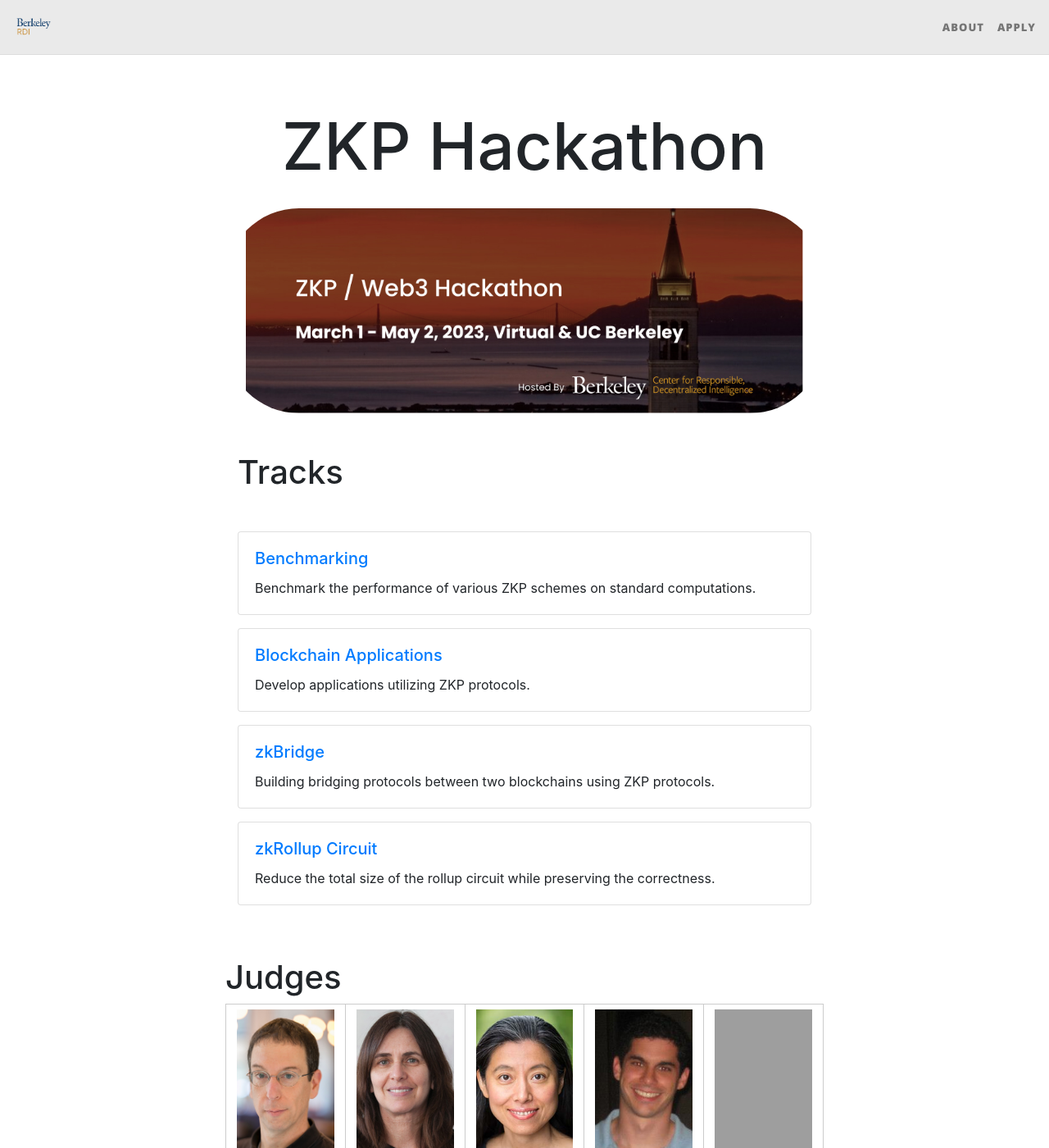
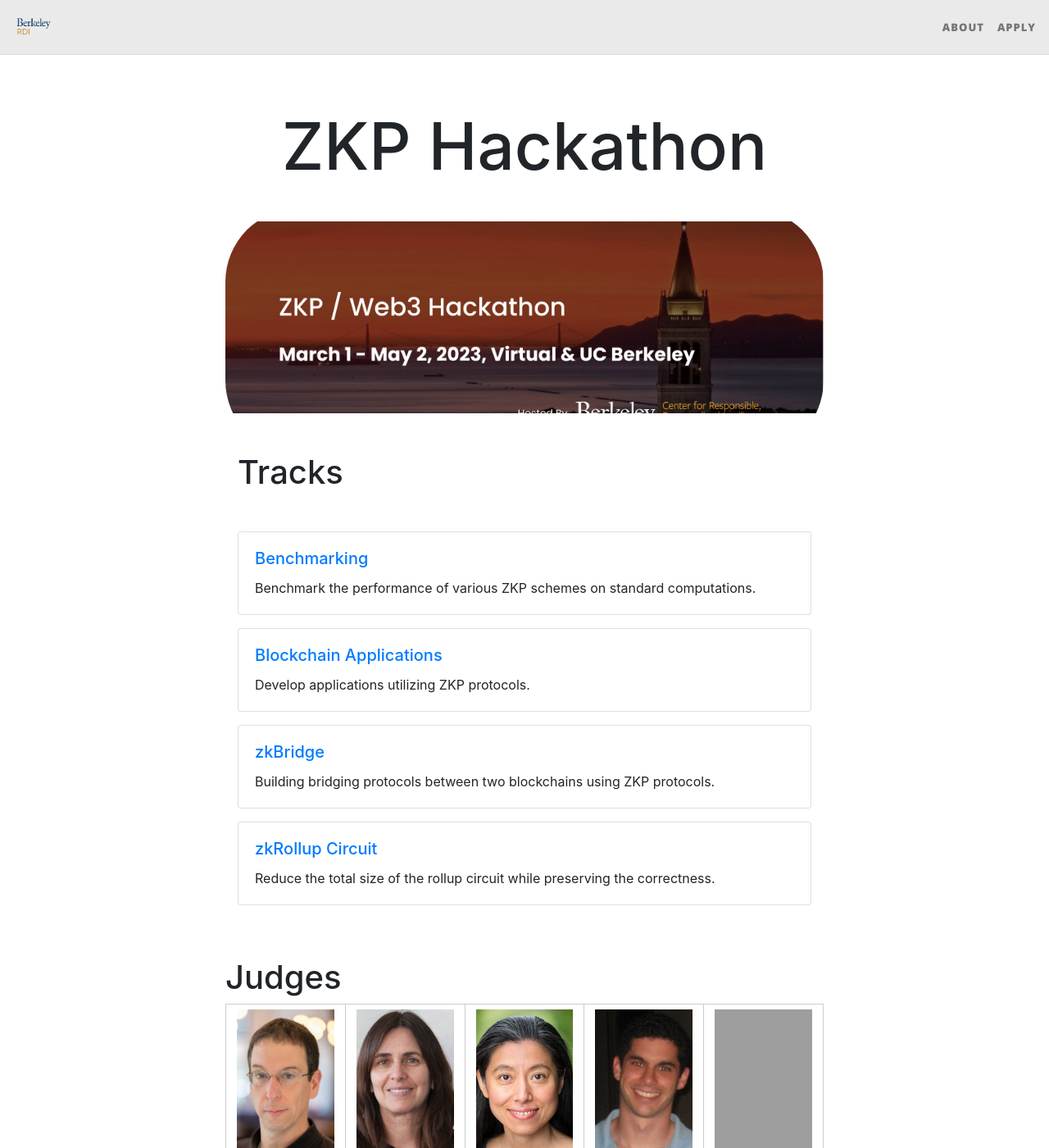
Before and after one commit to rdi-berkeley/zkp-web3-hackathon, a Jekyll site: the page built from index.md, in a window 1280 px wide and 1400 px high. Shown: the whole window at 82% size. Built offline with Jekyll 4.4.1, drawn with Linux system fonts in a browser that asks for light colours; nearby versions of some CDN libraries; grey boxes are pictures that could not be loaded.

Commit message:
Update home.html

```diff
--- a/_layouts/home.html
+++ b/_layouts/home.html
@@ -18,10 +18,11 @@ layout: page
   }
 
   .banner img {
-    width: 100%;
-    height: 100%;
+    width: 120%;
+    height: 120%;
     object-fit: contain;
     border-radius: 90px;
+    margin: 0 auto;
   }
 </style>
 
```
